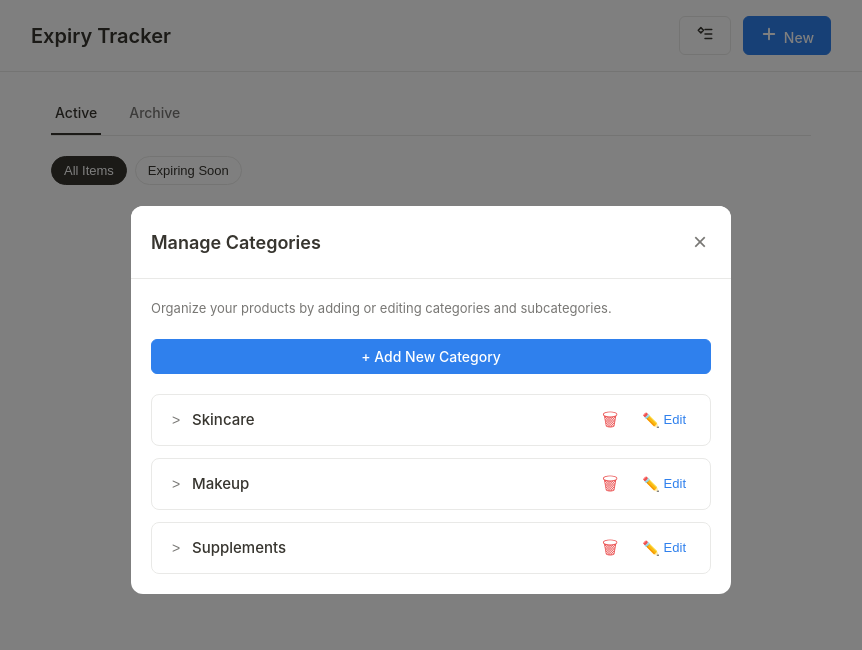
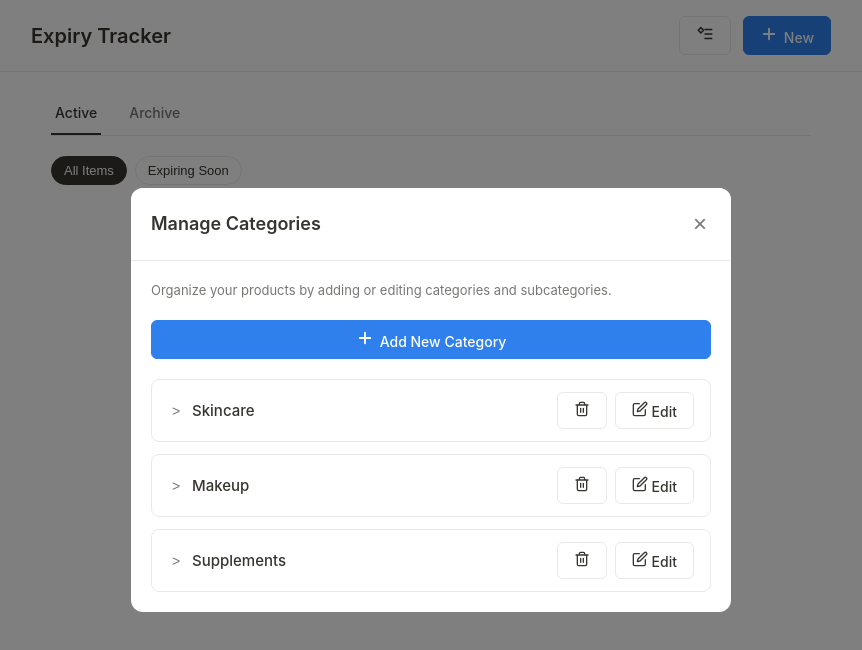
Before and after one commit to hueychyi-ux/expiry-tracker, a React (Vite) app: page / in a window 1280 px wide. Both pictures are taken after a click on the button "Categories". Shown: the top 650 px of the page, without its empty margins (209-1071 px from the left). Built offline with nearby package versions, Linux system fonts and the light colour scheme.

Commit message:
Add SVG buttons with matching heights

```diff
--- a/src/components/SettingsModal.jsx
+++ b/src/components/SettingsModal.jsx
@@ -29,7 +29,6 @@ function SettingsModal({ onClose }) {
   }, []);
 
   const toggleCategory = (categoryName) => {
-    // Don't toggle if in edit mode
     if (editingCategory === categoryName) return;
 
     setExpandedCategories(prev => ({
@@ -52,7 +51,6 @@ function SettingsModal({ onClose }) {
   const handleStartEditCategory = (categoryName) => {
     setEditingCategory(categoryName);
     setEditCategoryName(categoryName);
-    // Auto-expand when editing
     setExpandedCategories(prev => ({ ...prev, [categoryName]: true }));
   };
 
@@ -147,7 +145,7 @@ function SettingsModal({ onClose }) {
             Organize your products by adding or editing categories and subcategories.
           </p>
 
-          {/* Add New Category */}
+          {/* Add New Category - Matching Homepage Button Height */}
           {isAddingCategory ? (
             <div style={{ marginBottom: '20px', padding: '12px', backgroundColor: 'var(--color-bg-secondary)', borderRadius: '8px' }}>
               <input
@@ -170,11 +168,26 @@ function SettingsModal({ onClose }) {
             </div>
           ) : (
             <button
-              className="btn btn-primary"
+              className="btn btn-primary btn-text-icon-primary"
               onClick={() => setIsAddingCategory(true)}
               style={{ marginBottom: '20px', width: '100%' }}
             >
-              + Add New Category
+              <svg
+                width="18"
+                height="18"
+                viewBox="0 0 24 24"
+                fill="none"
+                xmlns="http://www.w3.org/2000/svg"
+                style={{ marginRight: '6px' }}
+              >
+                <path
+                  d="M12 5V19M5 12H19"
+                  stroke="currentColor"
+                  strokeWidth="2.5"
+                  strokeLinecap="round"
+                />
+              </svg>
+              Add New Category
             </button>
           )}
 
@@ -255,45 +268,29 @@ function SettingsModal({ onClose }) {
                     )}
                   </div>
 
-                  {/* Buttons - View Mode: Delete (left) + Edit (right), Edit Mode: Cancel (left) + Save (right) */}
-                  <div style={{ display: 'flex', gap: '12px', flexShrink: 0, alignItems: 'center' }}>
+                  {/* SVG Icon Buttons with Borders */}
+                  <div style={{ display: 'flex', gap: '8px', flexShrink: 0, alignItems: 'center' }}>
                     {isInEditMode(categoryName) ? (
                       <>
                         {/* Cancel (left, secondary) */}
                         <button
+                          className="btn btn-icon-bordered"
                           onClick={handleCancelEdit}
                           title="Cancel"
-                          style={{
-                            background: 'none',
-                            border: 'none',
-                            color: 'var(--color-text-secondary)',
-                            cursor: 'pointer',
-                            fontSize: '18px',
-                            padding: '4px',
-                            lineHeight: '1',
-                            display: 'flex',
-                            alignItems: 'center'
-                          }}
                         >
-                          ✕
+                          <svg width="16" height="16" viewBox="0 0 24 24" fill="none">
+                            <path d="M18 6L6 18M6 6L18 18" stroke="currentColor" strokeWidth="2" strokeLinecap="round"/>
+                          </svg>
                         </button>
                         {/* Save (right, primary) */}
                         <button
+                          className="btn btn-text-icon-bordered-primary"
                           onClick={() => handleSaveEditCategory(categoryName)}
-                          style={{
-                            background: 'none',
-                            border: 'none',
-                            color: 'var(--color-primary)',
-                            cursor: 'pointer',
-                            fontSize: '13px',
-                            fontWeight: '500',
-                            padding: '4px 8px',
-                            display: 'flex',
-                            alignItems: 'center',
-                            gap: '4px'
-                          }}
+                          title="Save"
                         >
-                          <span style={{ fontSize: '16px' }}>✓</span>
+                          <svg width="16" height="16" viewBox="0 0 24 24" fill="none" style={{ marginRight: '4px' }}>
+                            <path d="M20 6L9 17L4 12" stroke="currentColor" strokeWidth="2.5" strokeLinecap="round" strokeLinejoin="round"/>
+                          </svg>
                           Save
                         </button>
                       </>
@@ -301,39 +298,23 @@ function SettingsModal({ onClose }) {
                       <>
                         {/* Delete (left, destructive) */}
                         <button
+                          className="btn btn-icon-bordered-danger"
                           onClick={() => handleDeleteCategory(categoryName)}
                           title="Delete"
-                          style={{
-                            background: 'none',
-                            border: 'none',
-                            color: 'var(--color-critical)',
-                            cursor: 'pointer',
-                            fontSize: '18px',
-                            padding: '4px',
-                            lineHeight: '1',
-                            display: 'flex',
-                            alignItems: 'center'
-                          }}
                         >
-                          🗑
+                          <svg width="16" height="16" viewBox="0 0 24 24" fill="none">
+                            <path d="M3 6h18M19 6v14a2 2 0 01-2 2H7a2 2 0 01-2-2V6m3 0V4a2 2 0 012-2h4a2 2 0 012 2v2M10 11v6M14 11v6" stroke="currentColor" strokeWidth="2" strokeLinecap="round" strokeLinejoin="round"/>
+                          </svg>
                         </button>
                         {/* Edit (right, primary) */}
                         <button
+                          className="btn btn-text-icon-bordered-primary"
                           onClick={() => handleStartEditCategory(categoryName)}
-                          style={{
-                            background: 'none',
-                            border: 'none',
-                            color: 'var(--color-primary)',
-                            cursor: 'pointer',
-                            fontSize: '13px',
-                            fontWeight: '500',
-                            padding: '4px 8px',
-                            display: 'flex',
-                            alignItems: 'center',
-                            gap: '4px'
-                          }}
+                          title="Edit"
                         >
-                          <span style={{ fontSize: '14px' }}>✏️</span>
+                          <svg width="16" height="16" viewBox="0 0 24 24" fill="none" style={{ marginRight: '4px' }}>
+                            <path d="M11 4H4a2 2 0 00-2 2v14a2 2 0 002 2h14a2 2 0 002-2v-7M18.5 2.5a2.121 2.121 0 013 3L12 15l-4 1 1-4 9.5-9.5z" stroke="currentColor" strokeWidth="2" strokeLinecap="round" strokeLinejoin="round"/>
+                          </svg>
                           Edit
                         </button>
                       </>
```
